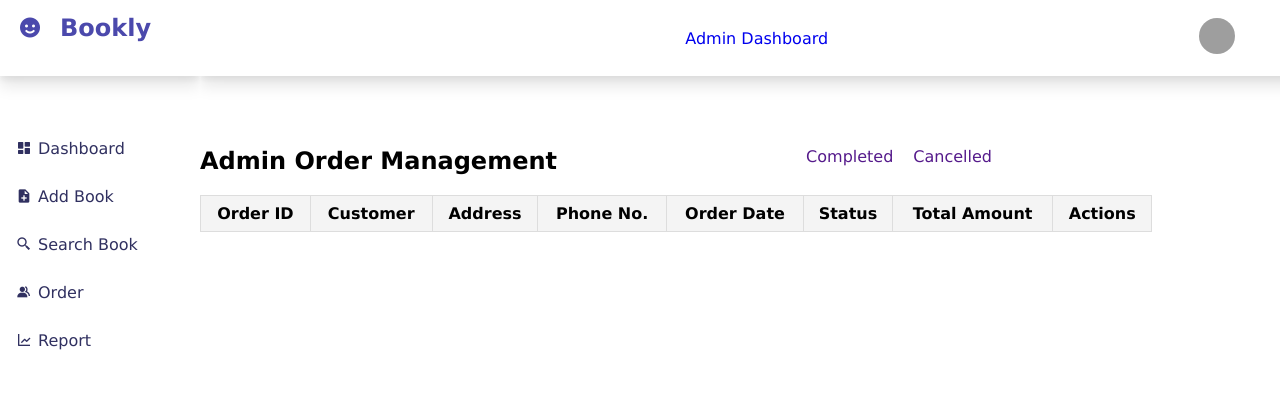
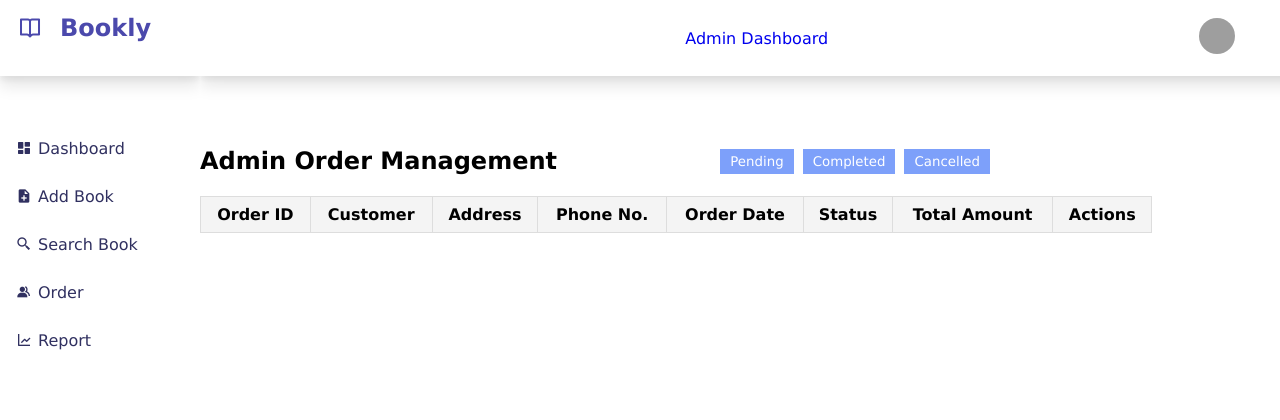
Before and after one commit to lgic-project/BookComSystem, a PHP site: page /admin_orderprocess.php in a window 1280 px wide. Shown: the top 420 px of the page. Run offline with PHP 8.4, Linux system fonts and the light colour scheme; tables that the repository leaves empty or names only in its code hold one stand-in row (values such as "Sample post"); lists and menus that the app fills with data are empty; grey boxes are pictures that could not be loaded.

Commit message:
feat(admin-order): Add history tracking for pending, cancelled, and completed orders

```diff
--- a/admin_add_book.php
+++ b/admin_add_book.php
@@ -167,7 +167,7 @@ $username = $_SESSION['username'];
     <nav>
       <a href="#" class="nav-link">Admin Dashboard : Add Book</a>
       <div class="nav-link-2">
-        <a href="#" class="profile">
+        <a href="admin_profile.php" class="profile">
           <img src="img/people.png">
         </a>
       </div>
--- a/admin_orderprocess.php
+++ b/admin_orderprocess.php
@@ -28,6 +28,25 @@ if ($_SERVER['REQUEST_METHOD'] === 'POST') {
         echo "<p>Error updating order: " . $mysqli->error . "</p>";
     }
 }
+
+
+
+//show the order different status
+$order_cancelled_table = false;
+$order_completed_table = false;
+$order_pending_table = false;
+
+if (isset($_POST['book_order'])) {
+    $book_order = $_POST['book_order'];
+    if ($book_order === "Pending") {
+        $order_pending_table = true;
+    } elseif ($book_order === "Completed") {
+        $order_completed_table = true;
+    } elseif ($book_order === "Cancelled") {
+        $order_cancelled_table = true;
+    }
+}
+
 
 // Close connection
 $mysqli->close();
@@ -102,6 +121,20 @@ $mysqli->close();
             background-color: #dc3545;
             color: #fff;
         }
+
+        .status-btn1 {
+            padding: 5px 10px;
+            margin: 2px;
+            border: none;
+            cursor: pointer;
+            background-color: #7DA0FA;
+            color: white;
+        }
+
+        .status-btn1:hover {
+            background-color: #4b49ac;
+            color: #98BDFF;
+        }
     </style>
 
     <title>Dashboard Admin: <?php echo $username ?> </title>
@@ -135,8 +168,14 @@ $mysqli->close();
                 <div class="o-process-section">
                     <h1>Admin Order Management</h1>
                     <div class="order-processed">
-                        <p><a href=""> Completed</a> </p>
-                        <p><a href=""> Cancelled</a> </p>
+                        <form action="admin_orderprocess.php" method="POST" style="display:inline;">
+                            <button class="status-btn1 btn-processing1" name="book_order"
+                                value="Pending">Pending</button>
+                            <button class="status-btn1 btn-completed1" name="book_order"
+                                value="Completed">Completed</button>
+                            <button class="status-btn1 btn-cancelled1" name="book_order"
+                                value="Cancelled">Cancelled</button>
+                        </form>
                     </div>
                 </div>
 
@@ -157,7 +196,7 @@ $mysqli->close();
                     <tbody>
                         <?php if ($result->num_rows > 0): ?>
                             <?php while ($row = $result->fetch_assoc()):
-                                if (($row['status'] === "Pending")) {
+                                if (($row['status'] === "Pending") && $order_pending_table) {
                                     ?>
                                     <tr>
                                         <td><?php echo $row['id']; ?></td>
--- a/admin_sidebar.php
+++ b/admin_sidebar.php
@@ -1,6 +1,6 @@
 <section id="sidebar">
     <a href="#" class="brand">
-        <i class='bx bxs-smile'></i>
+        <i class='bx bx-book-open'></i>
         <span class="text">Bookly</span>
     </a>
     <ul class="side-menu top">
@@ -159,7 +159,8 @@
         color: red;
     }
 
-    #sidebar .side-menu.top li a:hover, #sidebar .side-menu li a:hover{
+    #sidebar .side-menu.top li a:hover,
+    #sidebar .side-menu li a:hover {
         color: white;
         background: var(--main-color);
     }
```
Also changed, not shown: other parts of admin_orderprocess.php (+26 -3 lines), admin_booklist.php (+15 -13 lines), admin_dashboard.php (+16 -8 lines), bookspic/6780fb13909f6.jpg (added), developerpic/466408346_3690412014437844_8339878584999409896_n.jpg (deleted), developerpic/Hitube_VFlqC2RxRn_2024_11_24_17_39_18.jpg (added).
